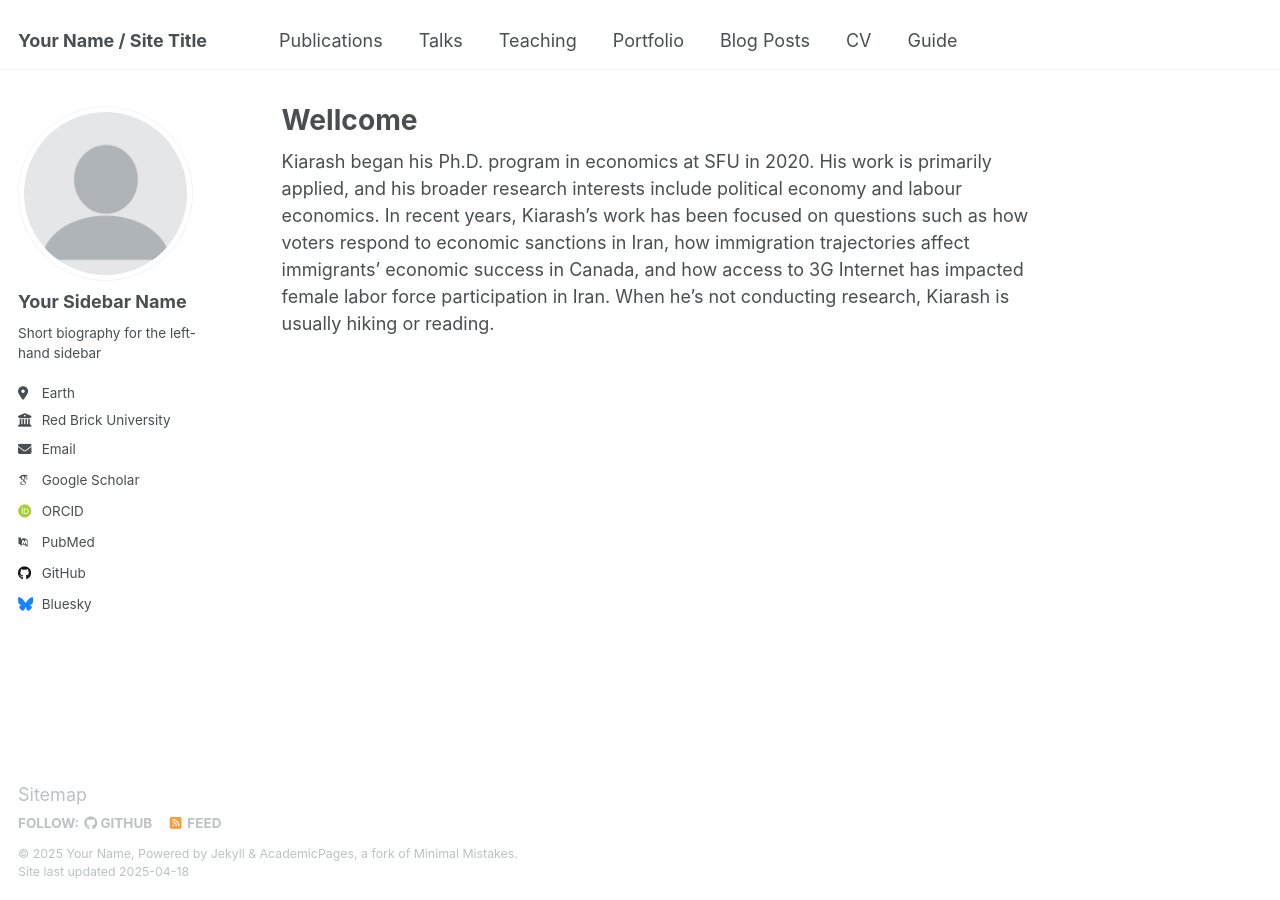
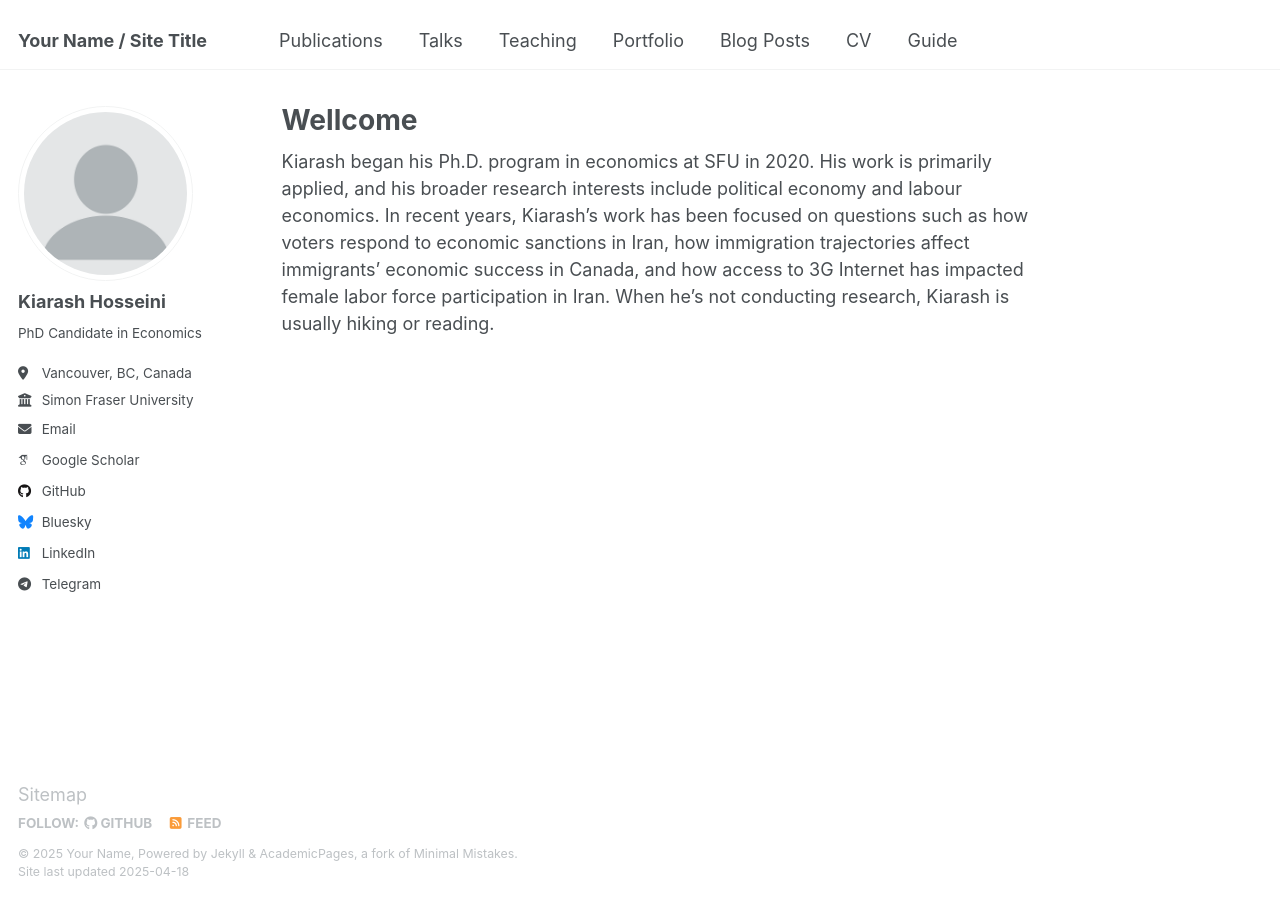
Before and after one commit to k-hosseini/k-hosseini.github.io, a Jekyll site: the page built from _pages/about.md, in a window 1280 px wide. Built offline with Jekyll 4.4.1, drawn with Linux system fonts in a browser that asks for light colours; some web fonts are replaced.

Commit message:
Update _config.yml

```diff
--- a/_config.yml
+++ b/_config.yml
@@ -23,21 +23,20 @@ repository               : "academicpages/academicpages.github.io"
 author:
   # Biographic information
   avatar           : "profile.png"
-  name             : "Your Sidebar Name"
+  name             : "Kiarash Hosseini"
   pronouns         : # example: "she/her"
-  bio              : "Short biography for the left-hand sidebar"
-  location         : "Earth"
-  employer         : "Red Brick University"
+  bio              : "PhD Candidate in Economics"
+  location         : "Vancouver, BC, Canada"
+  employer         : "Simon Fraser University"
   uri              : # URL
-  email            : "none@example.org"
+  email            : "kiarash_hosseini@sfu.ca"
 
   # Academic websites
   arxiv            : # URL - Update with the correct link to your profile
-  googlescholar    : "https://scholar.google.com/citations?user=PS_CX0AAAAAJ"
+  googlescholar    : "https://scholar.google.ca/citations?user=GJzfO0MAAAAJ&hl=fr"
   impactstory      : # URL
-  orcid            : "http://orcid.org/yourorcidurl"
   semantic         : # URL
-  pubmed           : "https://www.ncbi.nlm.nih.gov/pubmed/?term=john+snow"
+  pubmed           : # URL
   researchgate     : # URL
   scopus           : # URL
 
@@ -59,13 +58,13 @@ author:
   keybase          : # Username
   instagram        : # Username
   lastfm           : # Username
-  linkedin         : # Username
+  linkedin         : "linkedin.com/in/kiarash-hoseiny-6b0747112"
   mastodon         : # URL
   medium           : # URL
   pinterest        : # Username
   soundcloud       : # Username
   steam            : # Username
-  telegram         : # URL
+  telegram         : "https://t.me/Khosseini1130"
   tumblr           : # Username
   twitter          : # Username for X / Twitter
   vine             : # Username
```
